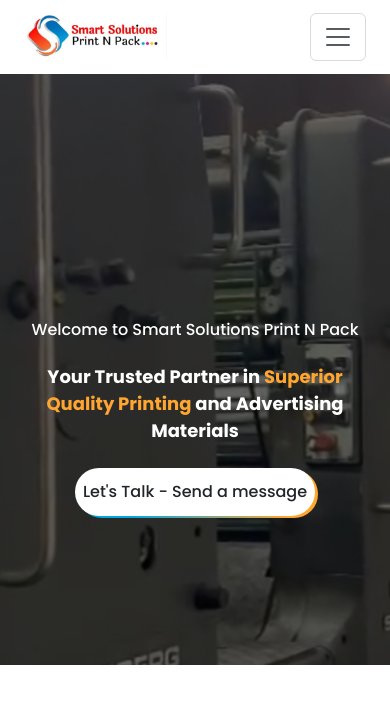
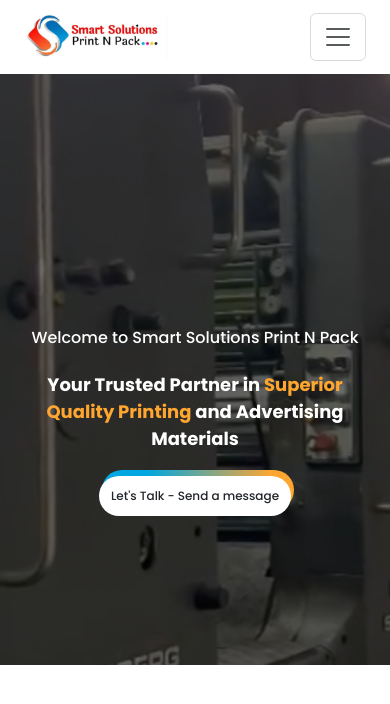
Before and after one commit to narul-shxkeen/smart-solutions, a React (Vite) app: page / in a window 390 px wide. Shown: the top 704 px of the page. Built offline with nearby package versions, Linux system fonts and the light colour scheme.

Commit message:
checking responsiveness

```diff
--- a/src/components/landing/home.jsx
+++ b/src/components/landing/home.jsx
@@ -4,13 +4,13 @@
 function Home() {
     return (
         <div>
-            <img src="images/landingImage.png" alt="Landing Image" className="absolute h-[70vh] w-auto sm:w-full sm:h-auto object-cover -z-20"/>
+            <img src="images/landingImage.png" alt="Landing Image" className="absolute h-[70vh] w-auto sm:w-full sm:h-[90vh] object-cover -z-20"/>
             <div className="flex flex-col justify-center items-center h-[90vh] gap-6 mx-3 sm:mx-40">
             <h3 className="poppins-medium text-md sm:text-2xl text-white">Welcome to Smart Solutions Print N Pack</h3>
             <img src="images/Line 1.png" alt="a blue line which underlines the company's name" className="absolute hidden lg:block lg:top-[17rem] lg:left-[34.5rem]"/>
             <h1 className="poppins-bold text-lg sm:text-4xl text-center text-white leading-normal">Your Trusted Partner in <span className="text-[#FFA630]">Superior Quality Printing</span> and Advertising Materials</h1>
-            <NavLink to="/contact" className="bg-white h-12 w-60 sm:h-16 sm:w-72 poppins-medium rounded-full mt-0 flex justify-center items-center text-s sm:text-lg">Let's Talk - Send a message</NavLink>
-            <div className="-z-10 h-12 w-60 sm:h-16 sm:w-72 relative bottom-[70px] sm:bottom-[83px] left-[3px] rounded-full ml-0 pl-0 pt-0" style={{ background: 'linear-gradient(93.28deg, #00A7E1 23.14%, #FFA630 87.83%)' }}>
+            <NavLink to="/contact" className="bg-white h-10 w-48 sm:h-16 sm:w-72 poppins-medium rounded-full mt-0 flex justify-center items-center text-xs sm:text-lg">Let's Talk - Send a message</NavLink>
+            <div className="-z-10 h-10 w-48 sm:h-16 sm:w-72 relative bottom-[70px] sm:bottom-[83px] left-[3px] rounded-full ml-0 pl-0 pt-0" style={{ background: 'linear-gradient(93.28deg, #00A7E1 23.14%, #FFA630 87.83%)' }}>
             </div>
             </div>
         </div>
```
